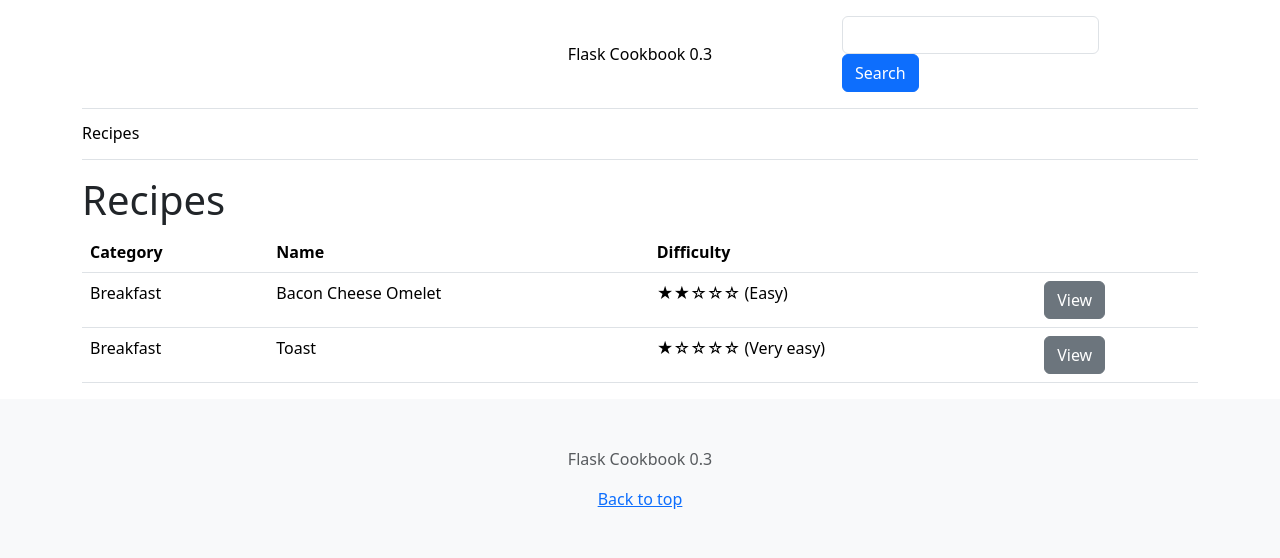
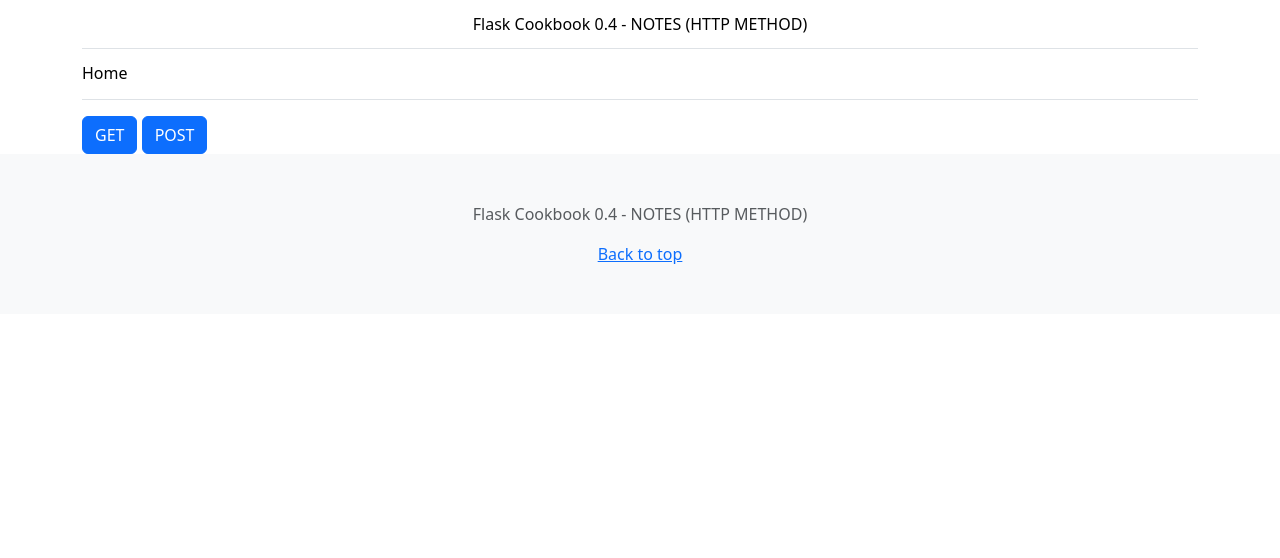
Before and after one commit to balazs-matyassy/flask-tutorial, a Flask app: page / in a window 1280 px wide. Shown: the top 558 px of the page. Run offline with Flask 3, Linux system fonts and the light colour scheme; some libraries are stand-ins or nearby versions.

Commit message:
balazs-matyassy: notes-04-crud-http-method

```diff
--- a/app.py
+++ b/app.py
@@ -1,25 +1,16 @@
 from flask import Flask, render_template, abort, request
-
-from recipe import find_all_recipes, find_recipe_by_id, find_all_recipes_by_name_like
 
 app = Flask(__name__)
 
 
 @app.route('/')
-def list_all_recipes():
-    if request.args.get('search'):
-        recipes = find_all_recipes_by_name_like(request.args.get('search'))
-    else:
-        recipes = find_all_recipes()
-
-    return render_template('recipes_list.html', recipes=recipes)
+def home():
+    return render_template('home.html')
 
 
-@app.route('/view/<int:recipe_id>')
-def view_recipe(recipe_id):
-    recipe = find_recipe_by_id(recipe_id) or abort(404)
-
-    return render_template('recipe_view.html', recipe=recipe)
+@app.route('/method', methods=('GET', 'POST'))
+def method():
+    return render_template('method.html', method=request.method)
 
 
 if __name__ == '__main__':
--- a/recipe.py
+++ /dev/null
@@ -1,63 +0,0 @@
-class Recipe:
-    def __init__(self, category='', name='', difficulty=1, recipe_id=None):
-        self.id = recipe_id
-        self.category = category
-        self.name = name
-        self.difficulty = difficulty
-
-    @property
-    def difficulty_description(self):
-        if self.difficulty == 1:
-            return 'Very easy'
-        elif self.difficulty == 2:
-            return 'Easy'
-        elif self.difficulty == 3:
-            return 'Medium'
-        elif self.difficulty == 4:
-            return 'Difficult'
-        elif self.difficulty == 5:
-            return 'Very difficult'
-
-        return 'Unknown'
-
-    @staticmethod
-    def create(line):
-        values = line.strip().split('\t')
-
-        return Recipe(
-            recipe_id=int(values[0].strip()),
-            category=values[1].strip(),
-            name=values[2].strip(),
-            difficulty=int(values[3].strip())
-        )
-
-
-def find_all_recipes():
-    with open('recipes.txt', encoding='utf-8') as file:
-        recipes = []
-
-        file.readline()  # header
-
-        for line in file:
-            recipe = Recipe.create(line)
-            recipes.append(recipe)
-
-        return recipes
-
-
-def find_recipe_by_id(recipe_id):
-    for recipe in find_all_recipes():
-        if recipe.id == recipe_id:
-            return recipe
-
-    return None
-
-
-def find_all_recipes_by_name_like(name):
-    recipes = []
-
-    for recipe in find_all_recipes():
-        if name.lower() in recipe.name.lower():
-            recipes.append(recipe)
-
-    return recipes
--- a/recipes.txt
+++ /dev/null
@@ -1,3 +0,0 @@
-id	category	name	description	difficulty
-1	Breakfast	Bacon Cheese Omelet	2
-2	Breakfast	Toast	1
--- a/templates/base.html
+++ b/templates/base.html
@@ -3,7 +3,7 @@
 <head>
     <meta charset="utf-8">
     <meta name="viewport" content="width=device-width, initial-scale=1">
-    <title>Flask Cookbook 0.3</title>
+    <title>Flask Cookbook 0.4 - NOTES (HTTP METHOD)</title>
     <link href="{{ url_for('static', filename='css/bootstrap.min.css') }}" rel="stylesheet">
     <link href="{{ url_for('static', filename='css/blog.css') }}" rel="stylesheet">
 </head>
@@ -11,22 +11,18 @@
 <div class="container">
     <header class="border-bottom lh-1 py-3">
         <div class="row flex-nowrap justify-content-between align-items-center">
-            <div class="col"></div>
             <div class="col text-center">
                 <a class="blog-header-logo text-body-emphasis text-decoration-none" href="#">
-                    Flask Cookbook 0.3
+                    Flask Cookbook 0.4 - NOTES (HTTP METHOD)
                 </a>
-            </div>
-            <div class="col text-end">
-                {% block search %}{% endblock %}
             </div>
         </div>
     </header>
 
     <div class="nav-scroller py-1 mb-3 border-bottom">
         <nav class="nav nav-underline">
-            <a class="nav-item nav-link link-body-emphasis" href="{{ url_for('list_all_recipes') }}">
-                Recipes
+            <a class="nav-item nav-link link-body-emphasis" href="{{ url_for('home') }}">
+                Home
             </a>
         </nav>
     </div>
@@ -43,7 +39,7 @@
 
 <footer class="py-5 text-center text-body-secondary bg-body-tertiary">
     <p>
-        Flask Cookbook 0.3
+        Flask Cookbook 0.4 - NOTES (HTTP METHOD)
     </p>
     <p class="mb-0">
         <a href="#">Back to top</a>
--- /dev/null
+++ b/templates/home.html
@@ -0,0 +1,8 @@
+{% extends 'base.html' %}
+
+{% block main %}
+    <form method="post" action="{{ url_for('method') }}">
+        <a href="{{ url_for('method') }}" class="btn btn-primary">GET</a>
+        <button type="submit" class="btn btn-primary">POST</button>
+    </form>
+{% endblock %}
--- /dev/null
+++ b/templates/method.html
@@ -0,0 +1,5 @@
+{% extends 'base.html' %}
+
+{% block main %}
+    HTTP METHOD: <strong>{{ method }}</strong>
+{% endblock %}
--- a/templates/recipes_list.html
+++ /dev/null
@@ -1,46 +0,0 @@
-{% extends 'base.html' %}
-
-{% block search %}
-    <form>
-        <div class="row">
-            <div class="col-auto">
-                <input name="search" type="text" class="form-control" id="search" value="{{ request.args.get('search', '') }}">
-            </div>
-            <div class="col-auto">
-                <label for="search"><button type="submit" class="btn btn-primary">Search</button></label>
-            </div>
-        </div>
-    </form>
-{% endblock %}
-
-{% block main %}
-    <h1>Recipes</h1>
-
-    <table class="table">
-        <thead>
-        <tr>
-            <th>Category</th>
-            <th>Name</th>
-            <th>Difficulty</th>
-            <th></th>
-        </tr>
-        </thead>
-        <tbody>
-        {% for recipe in recipes %}
-            <tr>
-                <td>{{ recipe.category }}</td>
-                <td>{{ recipe.name }}</td>
-                <td>
-                    {{ '★' * recipe.difficulty }}{{ '☆' * (5 - recipe.difficulty) }}
-                    ({{ recipe.difficulty_description }})
-                </td>
-                <td>
-                    <a href="{{ url_for('view_recipe', recipe_id=recipe.id) }}" class="btn btn-secondary">
-                        View
-                    </a>
-                </td>
-            </tr>
-        {% endfor %}
-        </tbody>
-    </table>
-{% endblock %}
```
Also changed, not shown: templates/recipe_view.html (deleted, +0 -58 lines), README.md.
